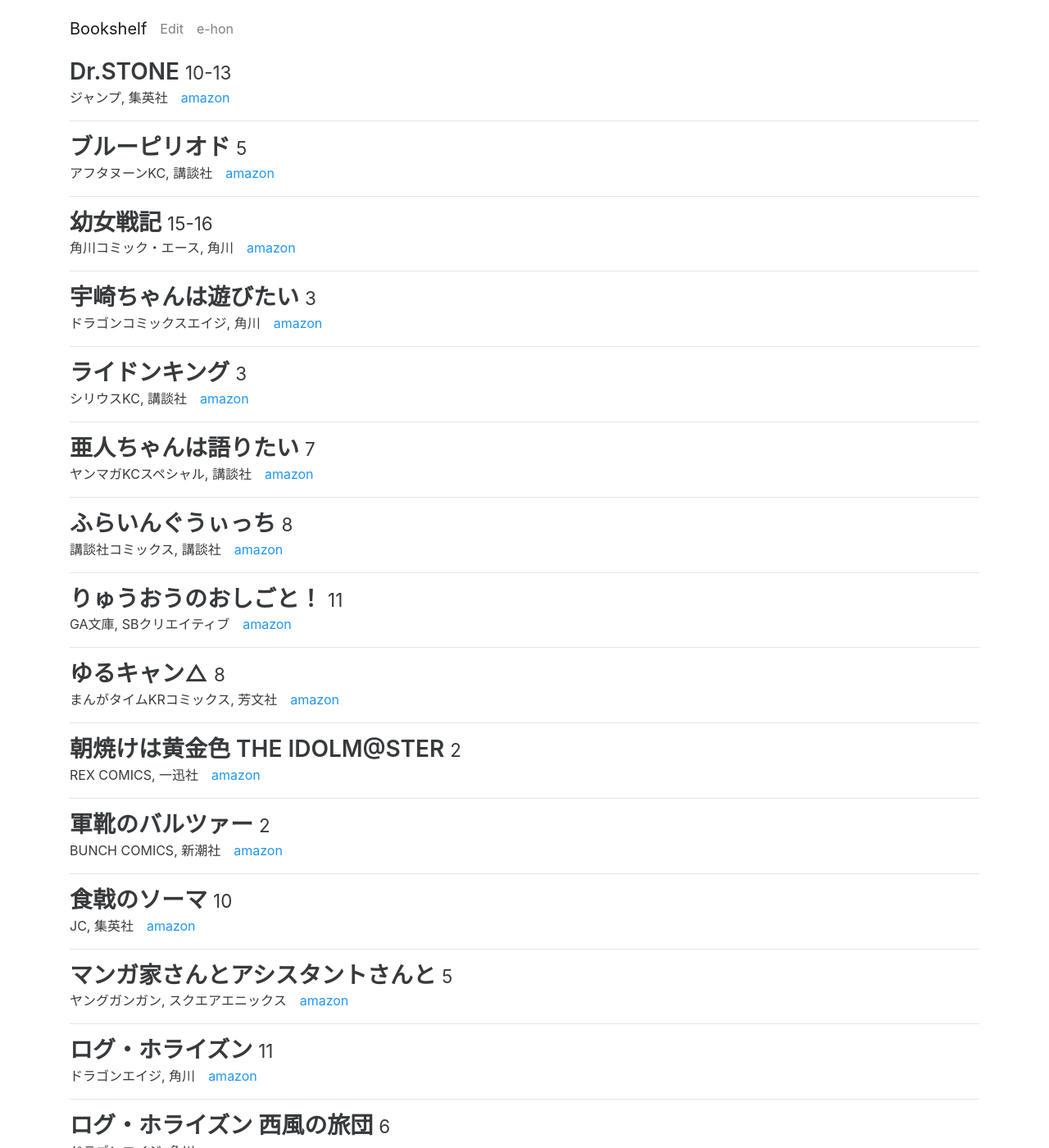
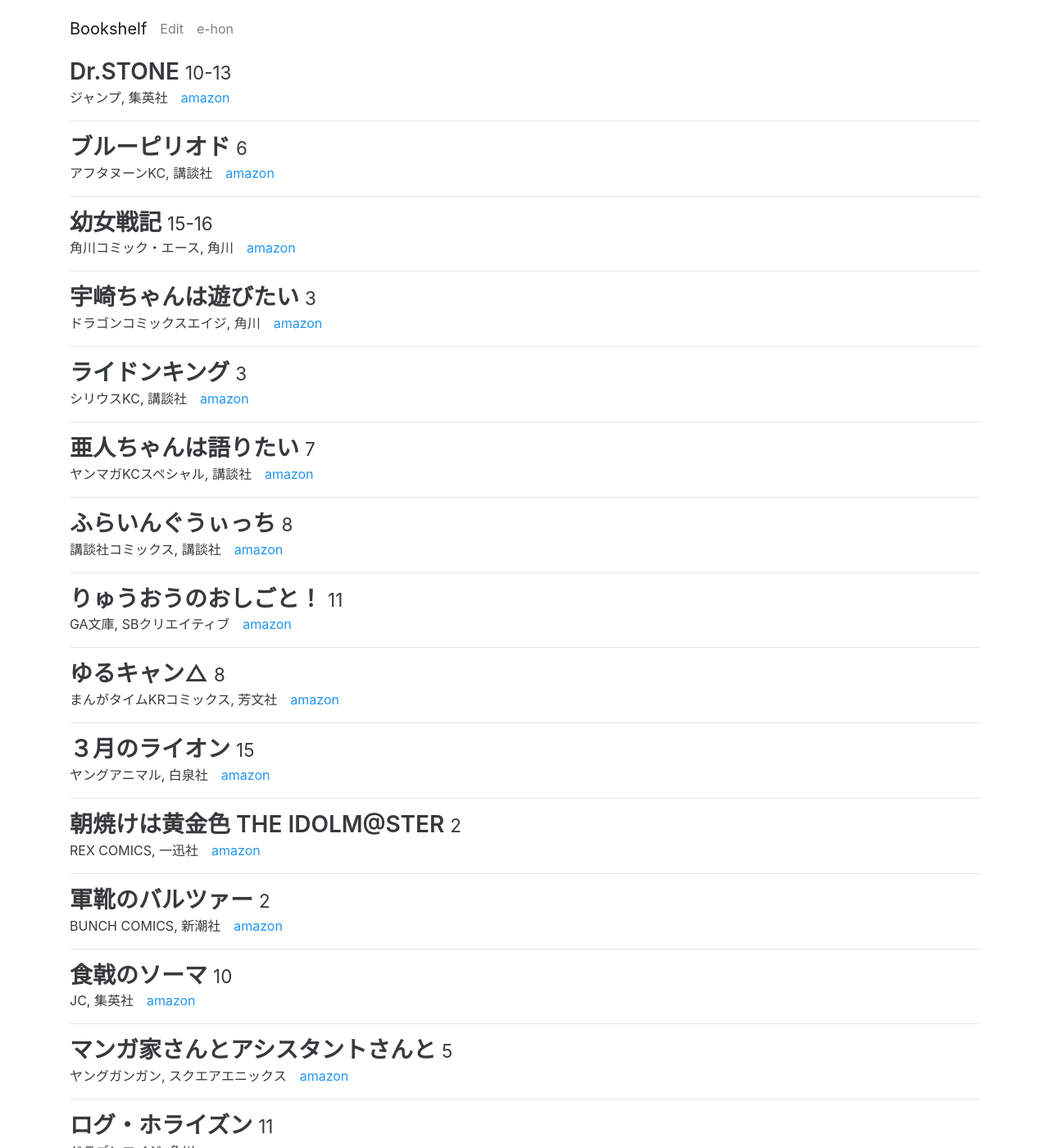
Before and after one commit to NKMR6194/bookshelf, a Jekyll site: the page built from index.html, in a window 1280 px wide and 1400 px high. Shown: the whole window at 82% size. Built offline with Jekyll 4.4.1, drawn with Linux system fonts in a browser that asks for light colours; nearby versions of some CDN libraries.

Commit message:
Update books.yml

```diff
--- a/_data/books.yml
+++ b/_data/books.yml
@@ -6,7 +6,7 @@
 - title: ブルーピリオド
   label: アフタヌーンKC
   publisher: 講談社
-  havings: 5
+  havings: 6
 
 - title: 幼女戦記
   label: 角川コミック・エース
@@ -42,6 +42,11 @@
   label: まんがタイムKRコミックス
   publisher: 芳文社
   havings: 8
+
+- title: ３月のライオン
+  label: ヤングアニマル
+  publisher: 白泉社
+  havings: 15
 
 - title: 朝焼けは黄金色 THE IDOLM@STER
   label: REX COMICS
```
